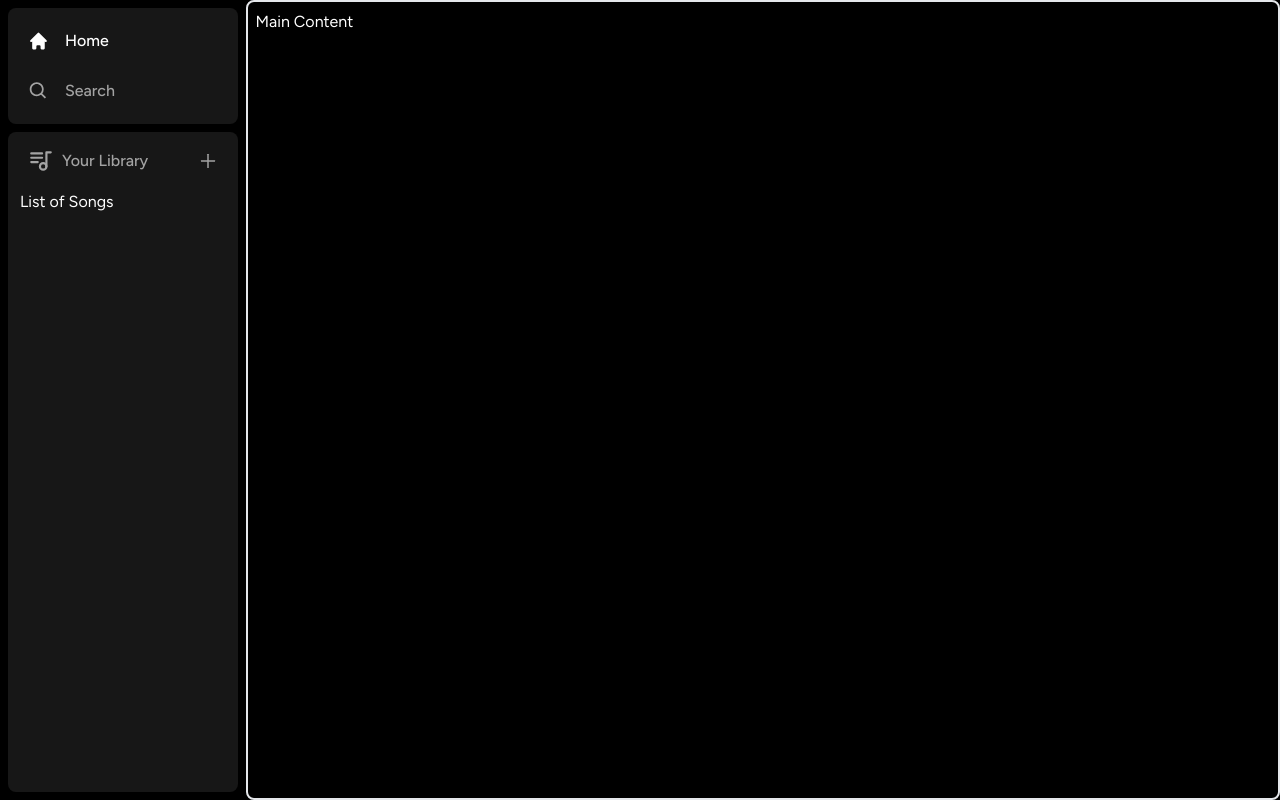
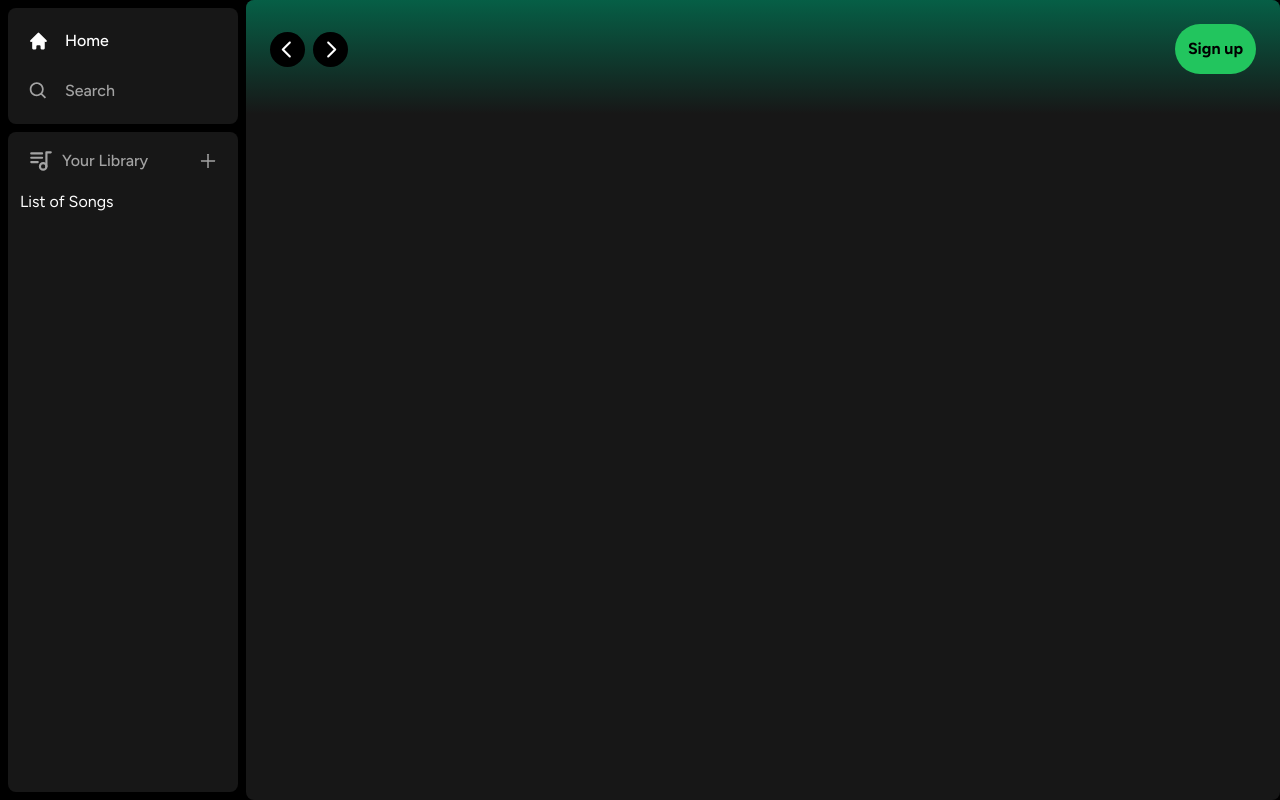
Before and after one commit to kamlad/spotify-clone, a Next.js app: page / in a window 1280 px wide. Built offline with nearby package versions, Linux system fonts and the light colour scheme.

Commit message:
sign up button working

```diff
--- a/app/(site)/page.tsx
+++ b/app/(site)/page.tsx
@@ -1,17 +1,20 @@
 
-//import Header from "@/components/Header";
+import Header from "@/components/Header";
 
 
 export default function Home() {
   return (
    <div className="
+   bg-neutral-900
+   rounded-lg
     h-full
+    w-full
     overflow-hidden
-    border-2
-    rounded-lg
-    p-2
+    overflow-y-auto
    ">
-      Main Content
+      <Header>
+        Header
+        </Header>
    </div>
 
   );
--- a/components/Button.tsx
+++ b/components/Button.tsx
@@ -1,10 +1,44 @@
+import React from "react";
+import { forwardRef } from "react";
+import { twMerge } from "tailwind-merge";
 
-const Button = () => {
-    return(
-        <div>
-            Button
-        </div>
-    );
-}
+
+interface ButtonProps extends React.ButtonHTMLAttributes<HTMLButtonElement> {}
+
+const Button = forwardRef<HTMLButtonElement, ButtonProps> (({
+    className,
+    children,
+    disabled,
+    type = "button",
+    ...props
+}, ref) => {
+    return (
+        <button
+            type={type}
+            className={twMerge(`
+                w-full
+                rounded-full
+                bg-green-500
+                border
+                border-transparent
+                px-3
+                py-3
+                disabled:cursor-not-allowed
+                disabled:opacity-50
+                text-black
+                font-bold
+                hover:opacity-75
+                transition
+                `)}
+                disabled={disabled}
+                ref={ref}
+                {...props}
+        >
+                {children}
+        </button>
+    )
+})
+
+Button.displayName = "Button";
 
 export default Button;
--- a/components/Header.tsx
+++ b/components/Header.tsx
@@ -120,7 +120,9 @@
                 >
                     <>
                         <div>
-
+                            <Button>
+                                Sign up
+                            </Button>
                         </div>
                     </>
 
```
